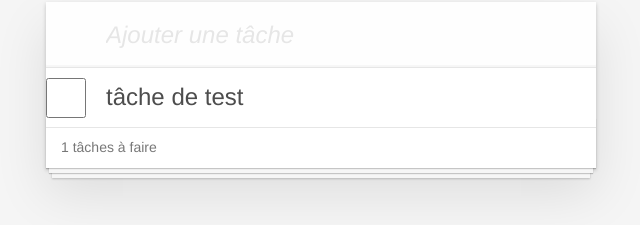
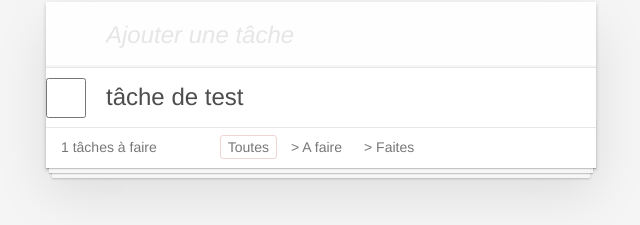
Before and after one commit to wondergaelle/ToDoList, a Vue app: page / in a window 1280 px wide. Shown: the part 334-559 px from the top of the page, without its empty margins (319-959 px from the left). Built offline with nearby package versions, Linux system fonts and the light colour scheme.

Commit message:
filtre sur les tâches

```diff
--- a/src/components/Todo.vue
+++ b/src/components/Todo.vue
@@ -12,7 +12,8 @@
             <ul class="todo-list">
                 <!--boucle sur le li-->
                 <!--v-bind completed => permet d'indiquer que la tache est completée (change l'apparence)-->
-                <li class="todo" v-for="todo in todos" v-bind:class="{completed: todo.completed}">
+                <!--filteredTodos methode dans le state pour récuparation des filtres-->
+                <li class="todo" v-for="todo in filteredTodos" v-bind:class="{completed: todo.completed}">
                     <div class="view">
                         <!--completed => permet de connaitre l'etat de complétion d'un champ-->
                         <input type="checkbox" v-model="todo.completed" class="toggle">
@@ -24,6 +25,12 @@
         <footer class="footer">
             <!--la propriété remaining permet de compter le nbre de taches restantes-->
             <span class="todo-count"><strong>{{ remaining }}</strong> tâches à faire</span>
+            <ul class="filters">
+                <!--selected = element actif-->
+                <li><a href="#" :class="{selected: filter === 'all'}" @click.prevent="filter= 'all'"> Toutes</a></li>
+                <li><a href="#" :class="{selected: filter === 'todo'}"@click.prevent="filter = 'todo'">> A faire</a></li>
+                <li><a href="#" :class="{selected: filter === 'done'}" @click.prevent="filter = 'done'">> Faites</a></li>
+            </ul>
         </footer>
     </section>
 
@@ -38,7 +45,9 @@
                     name: 'tâche de test',
                     completed: false
                 }],
-                newTodo: ''
+                newTodo: '',
+                // conservation dans le state du filtre au niveau du template
+                filter:'all'
             }
         },
         methods: {
@@ -54,10 +63,19 @@
             }
         },
         // compteur de tache
-        computed:{
+        computed: {
             // prend la liste et fait un filtre dessus et retourne les cons complétées
-            remaining(){
-                return this.todos.filter( todo => !todo.completed ).length
+            remaining() {
+                return this.todos.filter(todo => !todo.completed).length
+            },
+            // recupération des filtres
+            filteredTodos(){
+                if (this.filter === 'todo') {
+                    return this.todos.filter(todo => !todo.completed)
+                } else if (this.filter === 'done') {
+                    return this.todos.filter(todo => todo.completed)
+                }
+                return this.todos
             }
         }
     }
```
